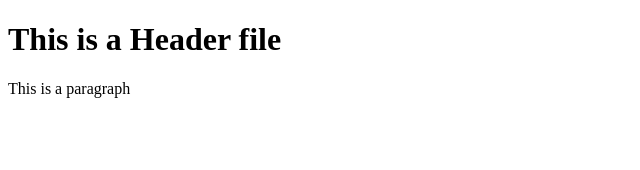
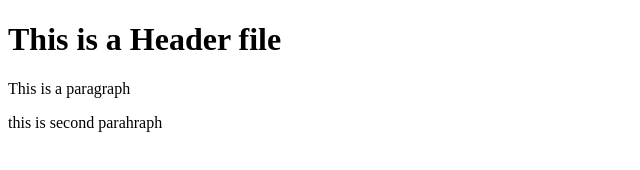
Before and after one commit to sadaf510/Angular-framework, a plain HTML site: page git.test/index.html in a window 1280 px wide. Shown: the whole page, without its empty margins (0-640 px from the left). Drawn offline with Linux system fonts and the light colour scheme.

Commit message:
first commit

```diff
--- a/git.test/index.html
+++ b/git.test/index.html
@@ -7,6 +7,7 @@
     <title>Angular</title>
     <h1>This is a Header file</h1>
     <p>This is a paragraph</p>
+    <p>this is second parahraph</p>
 </head>
 <body>
 
```
